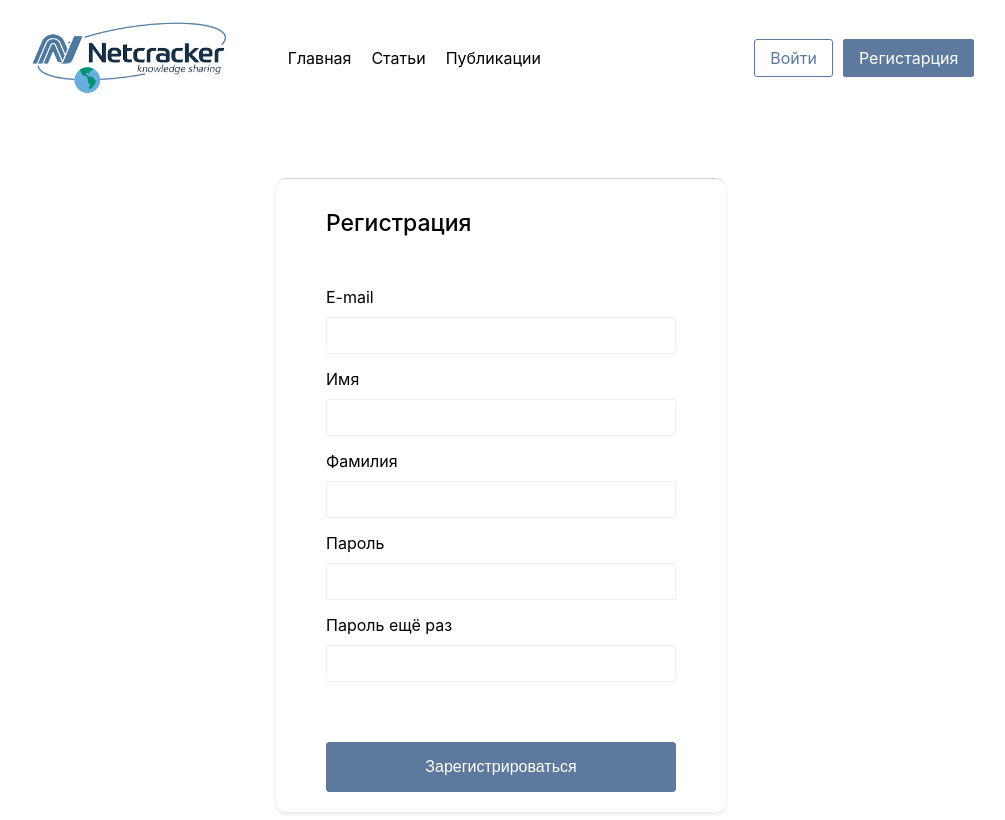
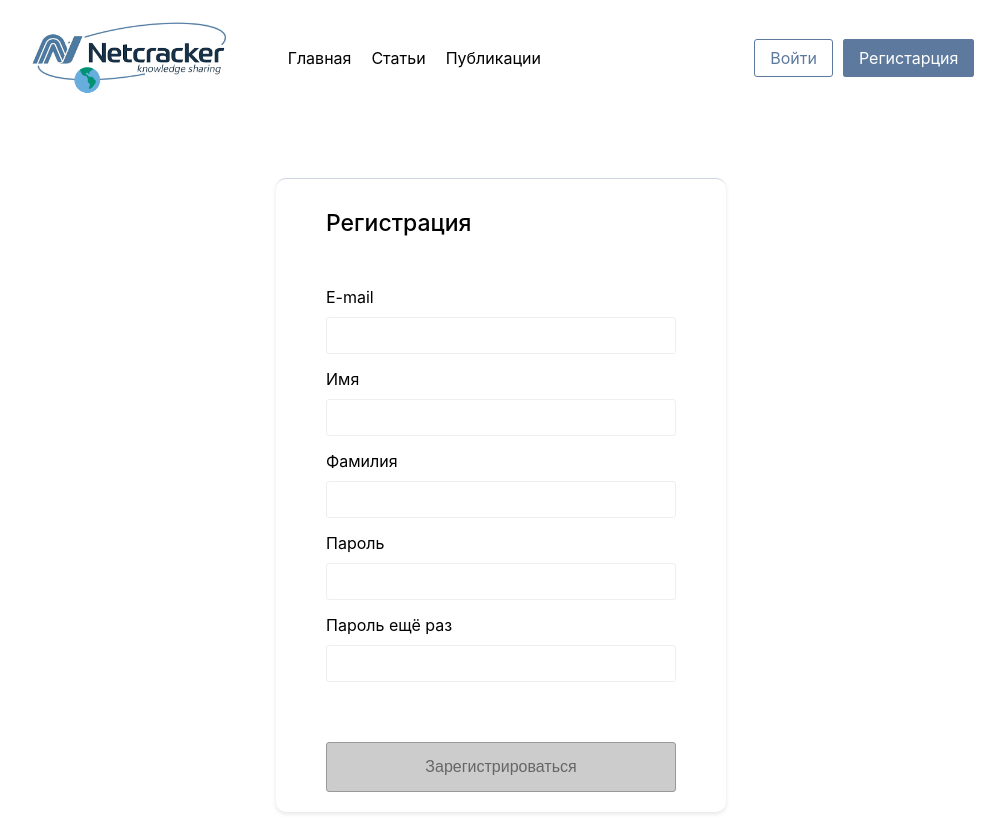
Before and after one commit to oddzye/netcracker_angular_final, an Angular app in the folder my-app/: page /sign-up in a window 1280 px wide. Shown: the whole page, without its empty margins (139-1144 px from the left). Built offline with nearby package versions, Linux system fonts and the light colour scheme.

Commit message:
user friendly test validation (sign-up page)

```diff
--- a/my-app/src/app/sign-up/sign-up.component.html
+++ b/my-app/src/app/sign-up/sign-up.component.html
@@ -4,25 +4,30 @@
         <form class="sign-up__form" [formGroup]="signUpForm" (ngSubmit)="signInOnSubmit()">
           <div class="email-wrap">
               <label for="">E-mail</label>
-              <input type="email" class="sign-up__email-input" formControlName="email">
+              <input [ngClass]="{'input-error': signUpForm.get('email').invalid && signUpForm.get('email').touched}" type="email" class="sign-up__email-input" formControlName="email">
+              <span *ngIf="signUpForm.get('email').invalid && signUpForm.get('email').touched" class="valid-err-text">Введите корректный e-mail</span>
           </div>
           <div class="name-wrap">
               <label for="">Имя</label>
-              <input type="text" class="sign-up__name-input" formControlName="name">
+              <input [ngClass]="{'input-error': signUpForm.get('name').invalid && signUpForm.get('name').touched}" type="text" class="sign-up__name-input" formControlName="name">
+              <span *ngIf="signUpForm.get('name').invalid && signUpForm.get('name').touched" class="valid-err-text">Введите имя</span>
           </div>
           <div class="surname-wrap">
               <label for="">Фамилия</label>
-              <input type="text" class="sign-up__surname-input" formControlName="surname">
+              <input [ngClass]="{'input-error': signUpForm.get('surname').invalid && signUpForm.get('surname').touched}" type="text" class="sign-up__surname-input" formControlName="surname">
+              <span *ngIf="signUpForm.get('surname').invalid && signUpForm.get('surname').touched" class="valid-err-text">Введите фамилию</span>
           </div>
             <div class="password-wrap">
                 <label for="signup-password">Пароль</label>
-                <input id="signup-password" type="password" class="sign-up__password-input" formControlName="password">
+                <input [ngClass]="{'input-error': signUpForm.get('password').invalid && signUpForm.get('password').touched}" id="signup-password" type="password" class="sign-up__password-input" formControlName="password">
+                <span *ngIf="signUpForm.get('password').invalid && signUpForm.get('password').touched" class="valid-err-text">Введите пароль</span>
             </div>
             <div class="confirm-password-wrap">
                 <label for="signup-confirm-password">Пароль ещё раз</label>
-                <input id="signup-confirm-password" type="password" class="sign-up__confirm-password-input" formControlName="confirmPassword">
+                <input [ngClass]="{'input-error': signUpForm.get('confirmPassword').invalid && signUpForm.get('confirmPassword').touched}" id="signup-confirm-password" type="password" class="sign-up__confirm-password-input" formControlName="confirmPassword">
+                <span *ngIf="signUpForm.get('confirmPassword').invalid && signUpForm.get('confirmPassword').touched" class="valid-err-text">Подтвердите пароль</span>
             </div>
-            <input class="btn-signup__submit btn-primary" type="submit" value="Зарегистрироваться">
+            <button class="btn-signup__submit btn-primary" [disabled]="signUpForm.invalid" type="submit">Зарегистрироваться</button>
         </form>
     </div>
   </div>
--- a/my-app/src/app/sign-up/sign-up.component.ts
+++ b/my-app/src/app/sign-up/sign-up.component.ts
@@ -1,5 +1,5 @@
 import { Component, OnInit } from '@angular/core';
-import { FormGroup, FormControl } from '@angular/forms';
+import { FormGroup, FormControl, Validators } from '@angular/forms';
 
 @Component({
   selector: 'app-sign-up',
@@ -14,16 +14,16 @@ export class SignUpComponent implements OnInit {
 
   ngOnInit() {
     this.signUpForm = new FormGroup({
-      email: new FormControl(''),
-      name: new FormControl(''),
-      surname: new FormControl(''),
-      password: new FormControl(''),
-      confirmPassword: new FormControl('')
+      email: new FormControl('', [Validators.required, Validators.email]),
+      name: new FormControl('', Validators.required),
+      surname: new FormControl('', Validators.required),
+      password: new FormControl('', Validators.required),
+      confirmPassword: new FormControl('', Validators.required)
     });
   }
 
   signInOnSubmit():void {
-    console.log("submited");
+    console.log("submited", this.signUpForm);
   }
 
 }
--- a/my-app/src/styles.less
+++ b/my-app/src/styles.less
@@ -54,3 +54,31 @@ input {
 body {
     font-family: -apple-system, BlinkMacSystemFont, 'Segoe UI', Roboto, Oxygen, Ubuntu, Cantarell, 'Open Sans', 'Helvetica Neue', sans-serif;
 }
+
+button:disabled,
+button[disabled]{
+  border: 1px solid #999999;
+  background-color: #cccccc;
+  color: #666666;
+  cursor: not-allowed;
+}
+
+button[disabled]:hover{
+  border: 1px solid #999999;
+  background-color: #cccccc;
+  color: #666666;
+  cursor: not-allowed;
+}
+
+button:hover {
+    cursor: pointer;
+}
+
+.valid-err-text {
+    color: red;
+    font-size: 13px;
+}
+
+.input-error {
+    border-color: red;
+}
```
